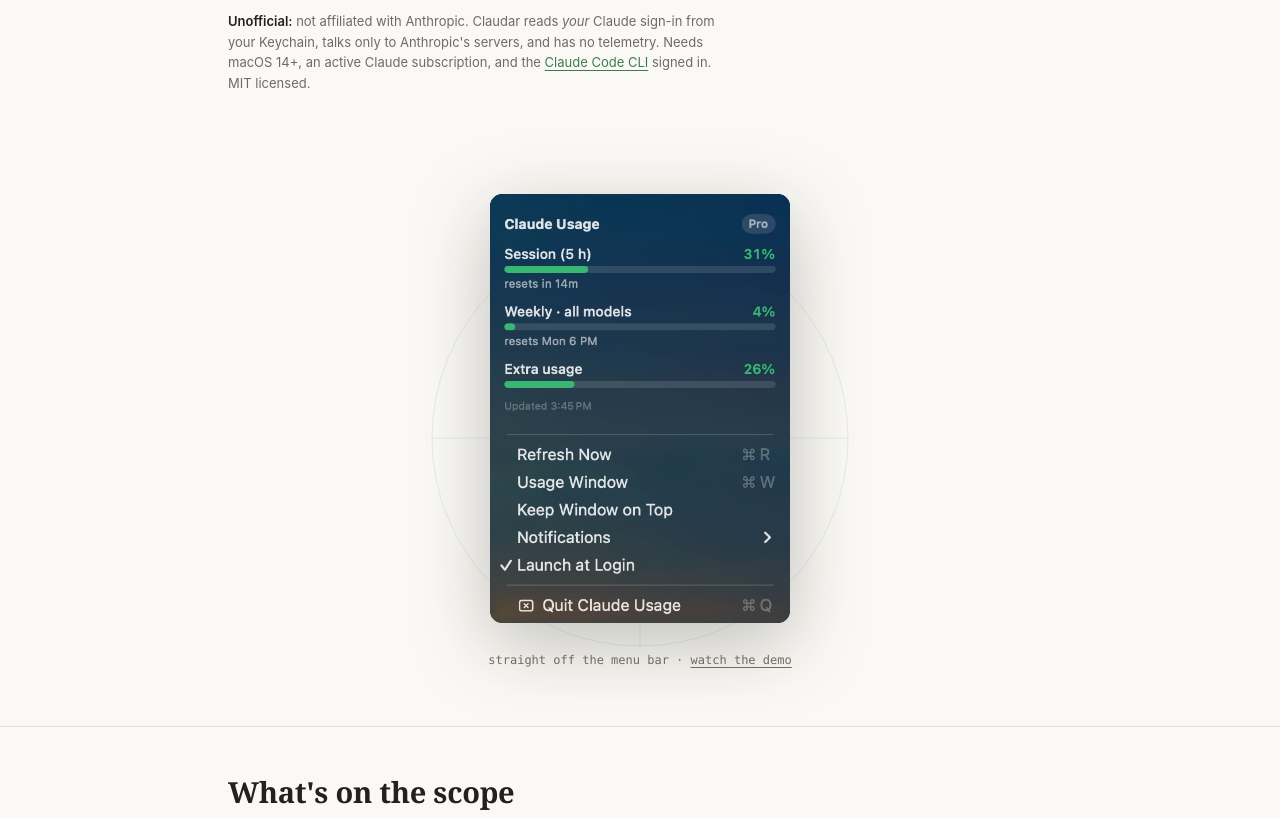
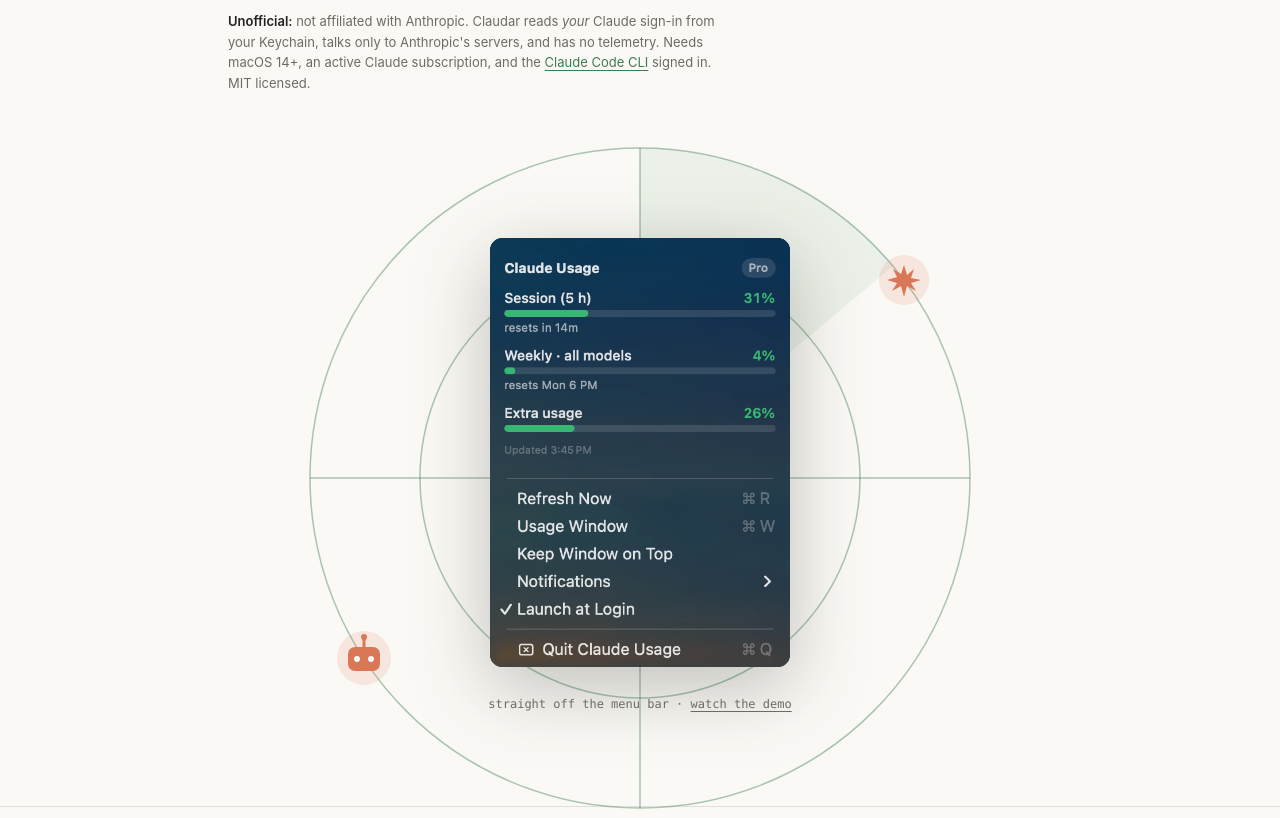
Before and after one commit to jpuritz/ClaudeUsageBar, a plain HTML site: page docs/index.html in a window 1280 px wide. Shown: the part 485-1303 px from the top of the page. Drawn offline with Linux system fonts and the light colour scheme.

Commit message:
update website

```diff
--- a/docs/index.html
+++ b/docs/index.html
@@ -4,6 +4,8 @@
 <meta charset="UTF-8">
 <meta name="viewport" content="width=device-width, initial-scale=1.0">
 <title>Claudar — radar for your Claude limits</title>
+<link rel="icon" type="image/png" sizes="32x32" href="favicon-32.png">
+<link rel="apple-touch-icon" href="apple-touch-icon.png">
 <style>
   :root {
     --ink: #22211F;
@@ -46,7 +48,7 @@
     background: conic-gradient(from 0deg, transparent 0 295deg, rgba(61,123,82,.55) 360deg);
     animation: sweep 5s linear infinite;
   }
-  .radar .blip { position:absolute; width:4px; height:4px; border-radius:50%; background: var(--green); top: 5px; right: 6px; }
+  .radar .blip { position:absolute; width:4px; height:4px; border-radius:50%; background: #D97757; top: 5px; right: 6px; }
   .radar::after { content:""; position:absolute; left:50%; top:50%; width:3px; height:3px; margin:-1.5px 0 0 -1.5px; border-radius:50%; background: var(--green); }
   @keyframes sweep { to { transform: rotate(360deg); } }
   @media (prefers-reduced-motion: reduce){ .radar::before { animation: none; } }
@@ -71,9 +73,9 @@
   .fine b { color: var(--ink); font-weight: 600; }
 
   /* mock on radar grid */
-  .scope { position: relative; margin: 26px 0 0; padding: 44px 0 56px; }
+  .scope { position: relative; margin: 26px 0 0; padding: 88px 0 92px; }
   .scope-bg { position:absolute; inset:0; display:flex; align-items:center; justify-content:center; pointer-events:none; }
-  .scope-bg svg { width: 560px; max-width: 100%; height: auto; opacity:.5; }
+  .scope-bg svg { width: 720px; max-width: 100%; height: auto; opacity:1; overflow:visible; }
   .shot-hero { position: relative; display:block; margin: 0 auto; width: 300px; max-width: 86%; height:auto;
     filter: drop-shadow(0 20px 38px rgba(40,38,33,.28)); }
   .scope-cap { position: relative; text-align:center; margin-top: 28px; font-family: var(--mono); font-size: 12px; color: var(--ink-soft); }
@@ -145,7 +147,8 @@
     .modes { gap: 26px; }
     .install-cols { gap: 26px; }
     .menu-list { columns: 1; }
-    .scope { padding: 30px 0 40px; }
+    .scope { padding: 62px 0 66px; }
+    .shot-hero { width: 240px; max-width: 72%; }
     .gallery { grid-template-columns: 1fr; gap: 30px; align-items: start; }
     .code-cta { flex-wrap: wrap; }
   }
@@ -193,16 +196,29 @@
 <div class="wrap">
   <div class="scope">
     <div class="scope-bg">
-      <svg viewBox="0 0 560 420" fill="none" xmlns="http://www.w3.org/2000/svg">
-        <g stroke="#3D7B52" stroke-opacity="0.22">
-          <circle cx="280" cy="210" r="70"/>
-          <circle cx="280" cy="210" r="140"/>
-          <circle cx="280" cy="210" r="208"/>
-          <line x1="280" y1="2" x2="280" y2="418"/>
-          <line x1="72" y1="210" x2="488" y2="210"/>
+      <svg viewBox="0 0 720 720" fill="none" xmlns="http://www.w3.org/2000/svg" aria-hidden="true">
+        <path d="M360 360 L360 30 A330 330 0 0 1 613 148 Z" fill="#3D7B52" fill-opacity=".08"/>
+        <g stroke="#3D7B52" stroke-opacity=".42" stroke-width="1.5">
+          <circle cx="360" cy="360" r="110"/>
+          <circle cx="360" cy="360" r="220"/>
+          <circle cx="360" cy="360" r="330"/>
+          <line x1="360" y1="30" x2="360" y2="690"/>
+          <line x1="30" y1="360" x2="690" y2="360"/>
         </g>
-        <circle cx="362" cy="148" r="3.5" fill="#3D7B52" fill-opacity=".5"/>
-        <circle cx="196" cy="286" r="3" fill="#3D7B52" fill-opacity=".35"/>
+        <g transform="translate(624 162)" fill="#D97757">
+          <circle r="25" fill-opacity=".15"/>
+          <path d="M0-15 3-5 10-11 7-2 17 0 7 3 12 11 3 6 0 17-3 6-12 11-7 3-17 0-7-3-11-11-3-6Z"/>
+        </g>
+        <g transform="translate(84 540)">
+          <circle r="27" fill="#D97757" fill-opacity=".15"/>
+          <g fill="#D97757">
+            <rect x="-16" y="-11" width="32" height="24" rx="7"/>
+            <rect x="-1.5" y="-20" width="3" height="10" rx="1.5"/>
+            <circle cy="-21" r="3"/>
+          </g>
+          <g fill="#FAF9F6"><circle cx="-7" cy="1" r="3"/><circle cx="7" cy="1" r="3"/></g>
+        </g>
+        <circle cx="360" cy="360" r="4" fill="#3D7B52"/>
       </svg>
     </div>
     <img class="shot-hero" src="shot-menubar.png" width="522" height="746" alt="Claudar's menu bar dropdown: session, weekly, and extra usage meters with reset times, plus menu items like Refresh Now and Usage Window">
```
